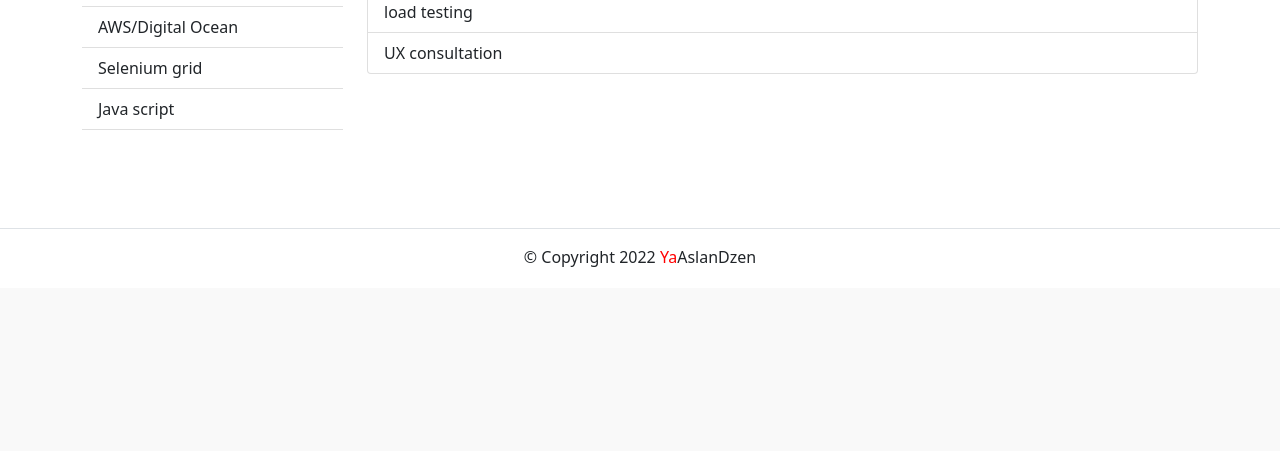
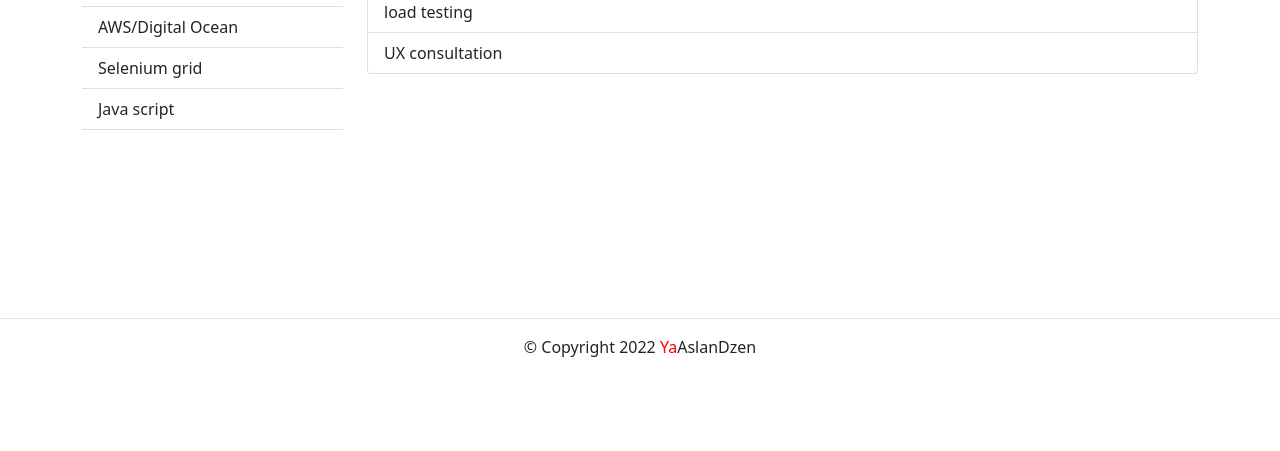
Before and after one commit to Kakoytobarista/AslanDzen, a Django app: page /about/tech/ in a window 1280 px wide. Shown: the part 512-963 px from the top of the page. Before the commit the page ends 779 px from the top, so only its background shows below. Run offline with Django 3.2, Linux system fonts and the light colour scheme; some libraries are stand-ins or nearby versions.

Commit message:
Change wss chema

```diff
--- a/yatube/static/css/style.css
+++ b/yatube/static/css/style.css
@@ -16,10 +16,8 @@ body {
 }
 
 #footer {
-  position: absolute;
   bottom: 0;
-  width: 100%;
-  height: 60px;
+  margin-top: calc(5% + 60px);
 }
 
 
```
